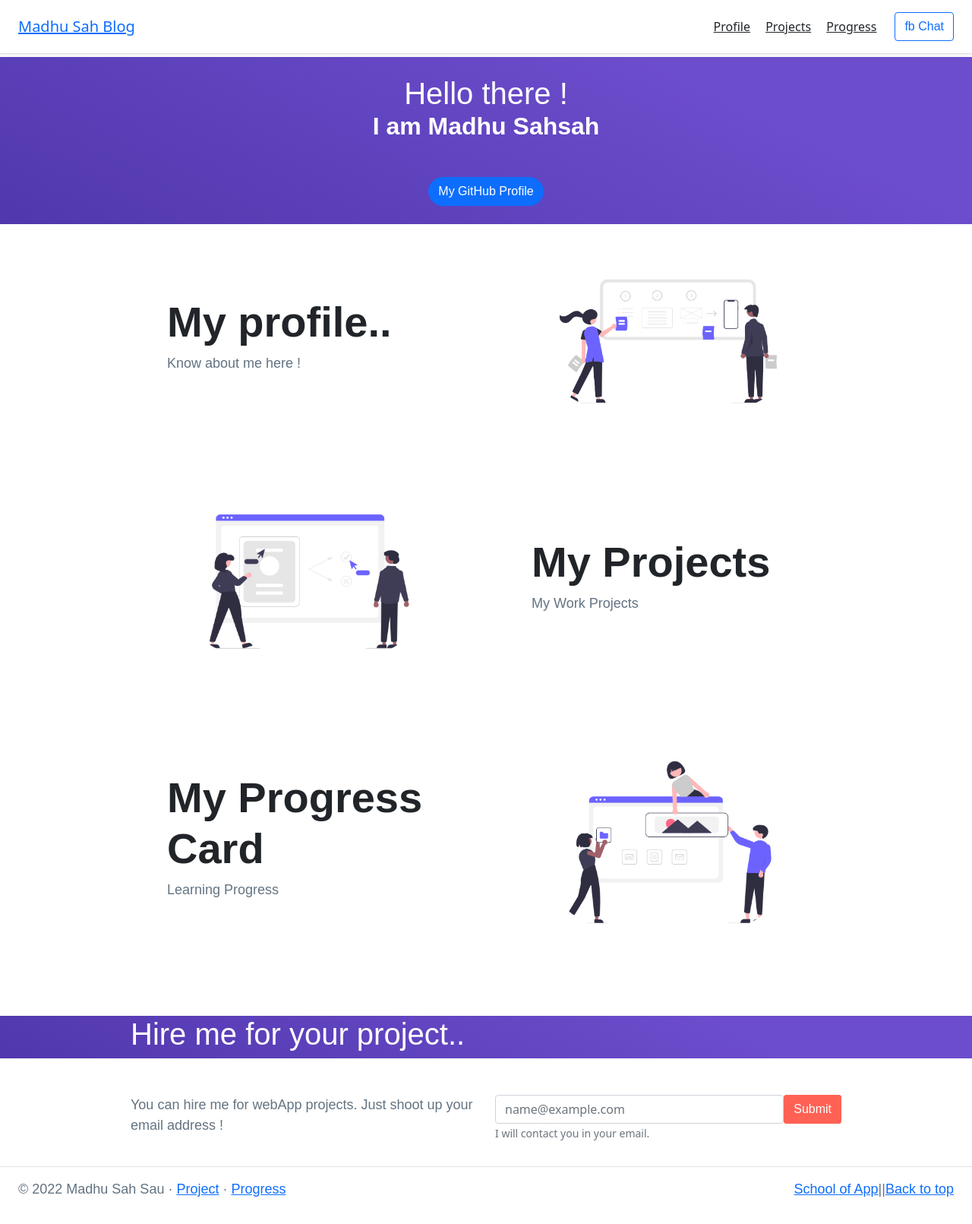
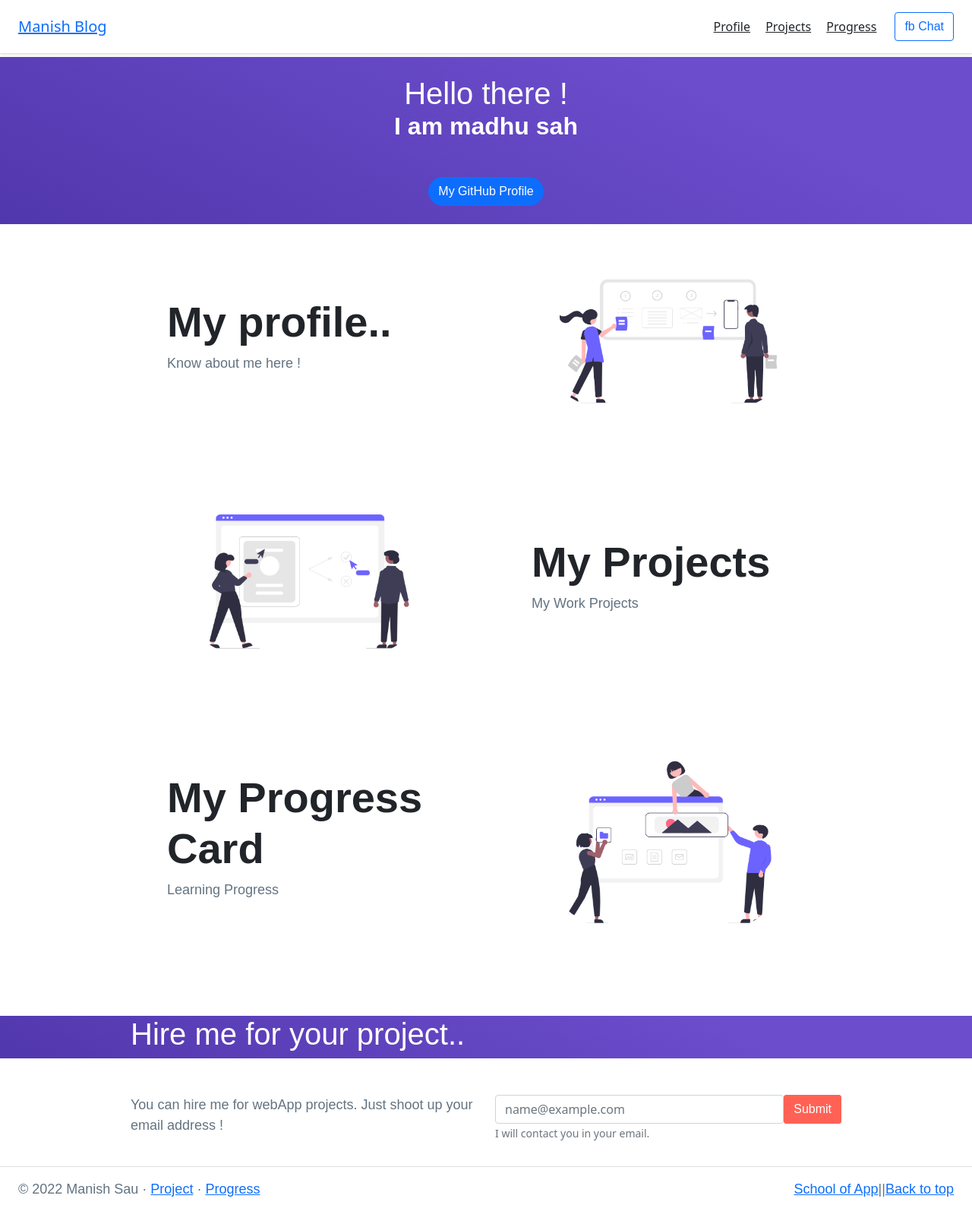
Before and after one commit to fluttry/mh-phpclass, a PHP site: page / in a window 1280 px wide. Shown: the whole page at 76% size. Run offline with PHP 8.4, Linux system fonts and the light colour scheme.

Commit message:
previous class

```diff
--- a/index.php
+++ b/index.php
@@ -1,7 +1,3 @@
-<?php
-include 'helper.php';
-$username = 'Madhu Sah';
-?>
 <!doctype html>
 <html lang="en">
 
@@ -9,7 +5,7 @@ $username = 'Madhu Sah';
     <!-- Required meta tags -->
     <meta charset="utf-8">
     <meta name="viewport" content="width=device-width, initial-scale=1">
-    <title><?php echo user($username); ?> Blog</title>
+    <title>Madhu Blog</title>
     <link href="https://cdn.jsdelivr.net/npm/bootstrap@5.1.3/dist/css/bootstrap.min.css" rel="stylesheet"
         integrity="sha384-1BmE4kWBq78iYhFldvKuhfTAU6auU8tT94WrHftjDbrCEXSU1oBoqyl2QvZ6jIW3" crossorigin="anonymous">
     <link href="css/style.css" rel="stylesheet">
@@ -18,20 +14,20 @@ $username = 'Madhu Sah';
 <body>
 
     <header class="d-flex flex-column flex-md-row align-items-center p-3 px-md-4 mb-1 bg-white border-bottom shadow-sm">
-        <a href="/" class="h5 my-0 me-md-auto fw-normal"><?php echo user($username); ?> Blog</a>
+        <a href="/" class="h5 my-0 me-md-auto fw-normal">Manish Blog</a>
         <nav class="my-2 my-md-0 me-md-3">
             <a class="p-2 text-dark" href="/profile.html">Profile</a> <!-- class notes-->
             <a class="p-2 text-dark" href="/project.html">Projects</a>
             <a class="p-2 text-dark" href="/progress.html">Progress</a> <!-- coursewa-->
         </nav>
-        <a class="btn btn-outline-primary" href="https://m.me/<?php echo user($username); ?>.lokbidhi">fb Chat</a>
+        <a class="btn btn-outline-primary" href="https://m.me/madhu sah">fb Chat</a>
     </header>
     <div class="masthead text-center text-white purple p-4">
         <div class="masthead-content">
             <div class="container">
                 <h1 class="masthead-heading mb-0">Hello there !</h1>
-                <h2 class="masthead-subheading mb-0">I am <?php echo user($username); ?>sah</h2>
-                <a href="https://github.com/<?php echo user($username); ?>lok" class="btn btn-primary btn-xl rounded-pill mt-5">My GitHub Profile</a>
+                <h2 class="masthead-subheading mb-0">I am madhu sah</h2>
+                <a href="https://github.com/mandhu" class="btn btn-primary btn-xl rounded-pill mt-5">My GitHub Profile</a>
             </div>
         </div>
 
@@ -120,7 +116,7 @@ $username = 'Madhu Sah';
     </div>
     <footer class="align-items-center p-3 px-md-4 mt-3 bg-white border-top shadow-sm">
         <p class="float-end"><a href="https://schoolofapp.com">School of App</a>||</a><a href="#top">Back to top</a></p>
-        <p>&copy; 2022 <?php echo user($username); ?> Sau &middot; <a href="/project.html">Project</a> &middot; <a href="/progress.html">Progress</a></p>
+        <p>&copy; 2022 Manish Sau &middot; <a href="/project.html">Project</a> &middot; <a href="/progress.html">Progress</a></p>
     </footer>
 </body>
 </html>
```
